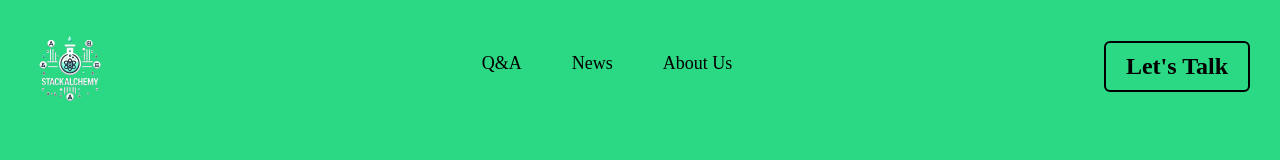
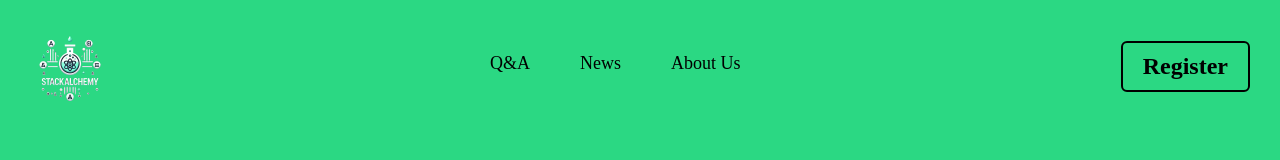
Before and after one commit to NikaEgiazarovi/StackAlchemy-Front, an Angular app: page / in a window 1280 px wide. Shown: the top 160 px of the page. Built offline with nearby package versions, Linux system fonts and the light colour scheme.

Commit message:
registrer-text-changed

```diff
--- a/src/app/components/header/header.component.html
+++ b/src/app/components/header/header.component.html
@@ -9,7 +9,7 @@
         </div>
 
         <div class="socialLinksRegistration">
-            <h2>Let's Talk</h2>
+            <h2>Register</h2>
         </div>
     </nav>
 </header>
```
